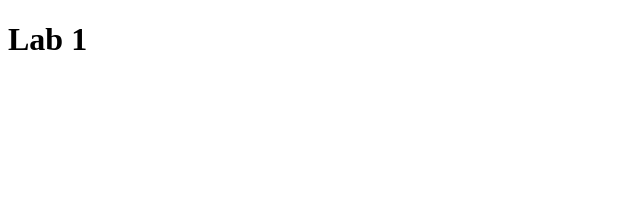
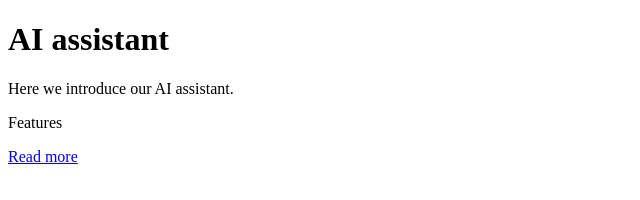
Before and after one commit to kinoodaphne/2imd-webtech3-lab1, a plain HTML site: page index.html in a window 1280 px wide. Shown: the whole page, without its empty margins (0-640 px from the left). Drawn offline with Linux system fonts and the light colour scheme.

Commit message:
update index.html

```diff
--- a/index.html
+++ b/index.html
@@ -7,6 +7,14 @@
     <title>2imd-webtech3-labs1</title>
 </head>
 <body>
-    <h1>Lab 1</h1>
+    <h1>AI assistant</h1>
+    <div class="intro">
+        <p>Here we introduce our AI assistant.</p>
+    </div>
+
+    <div class="features">
+       <p>Features</p>
+        <a href="features.html">Read more</a>
+    </div>
 </body>
 </html>
```
